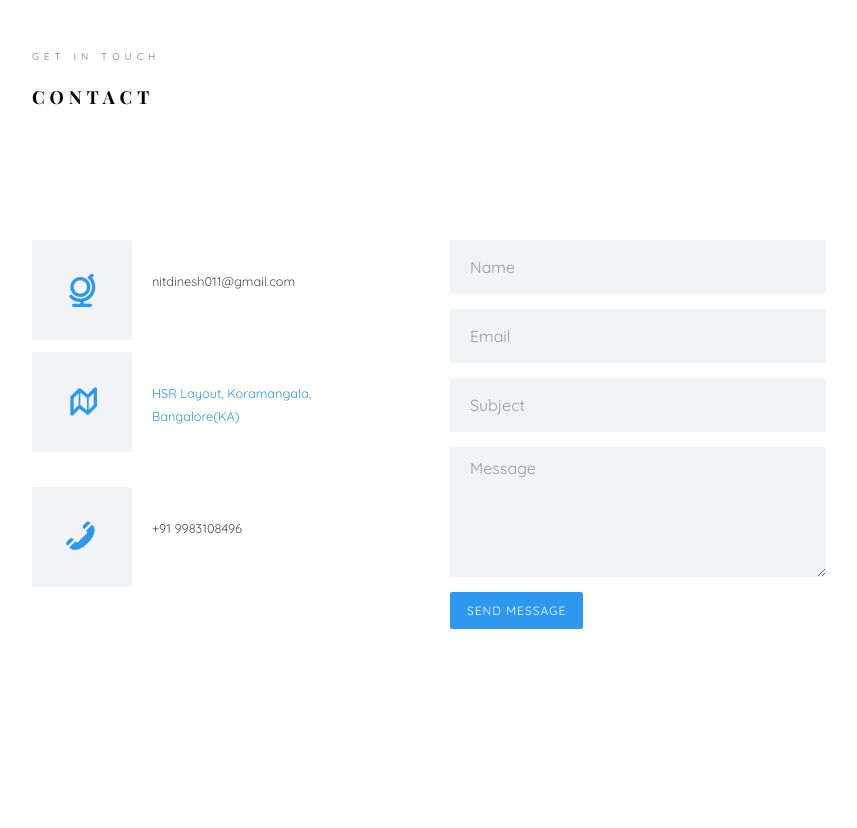
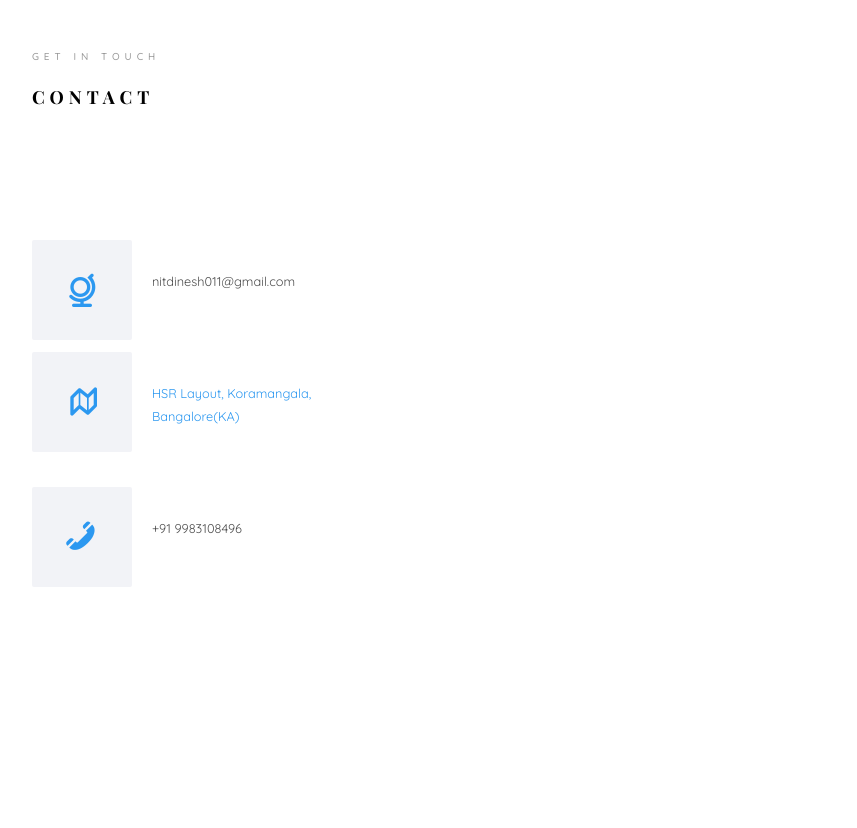
Before and after one commit to dinesh0008/dinesh0008, a Django app: page / in a window 1280 px wide. Shown: the part 3543-4371 px from the top of the page, without its empty margins (355-1212 px from the left). After the commit the page ends 4130 px from the top, so only its background shows below. Run offline with Django 3.2, Linux system fonts and the light colour scheme; some libraries are stand-ins or nearby versions; some web fonts are replaced.

Commit message:
contact changed

```diff
--- a/templates/contact.html
+++ b/templates/contact.html
@@ -43,10 +43,10 @@
 								</div>
 							</div>
 						</div>
-						<div class="col-md-7 col-md-push-1">
+						<!-- <div class="col-md-7 col-md-push-1">
 							<div class="row">
 								<div class="col-md-10 col-md-offset-1 col-md-pull-1 animate-box" data-animate-effect="fadeInRight">
-									<form id="contact_form">
+									<form action="send_mail" method="POST">
 										<div class="form-group">
 											<input type="text" class="form-control" placeholder="Name">
 										</div>
@@ -62,17 +62,11 @@
 										<div class="form-group">
 											<input type="submit" class="btn btn-primary btn-send-message" value="Send Message">
 										</div>
+										{% csrf_token %}
 									</form>
 								</div>
 
 							</div>
-						</div>
+						</div> -->
 					</div>
 				</div>
-
-				<script type="text/javascript">
-					$("#contact_form").on('submit',function(){
-						alert("ghj");
-					});
-
-				</script>
```
